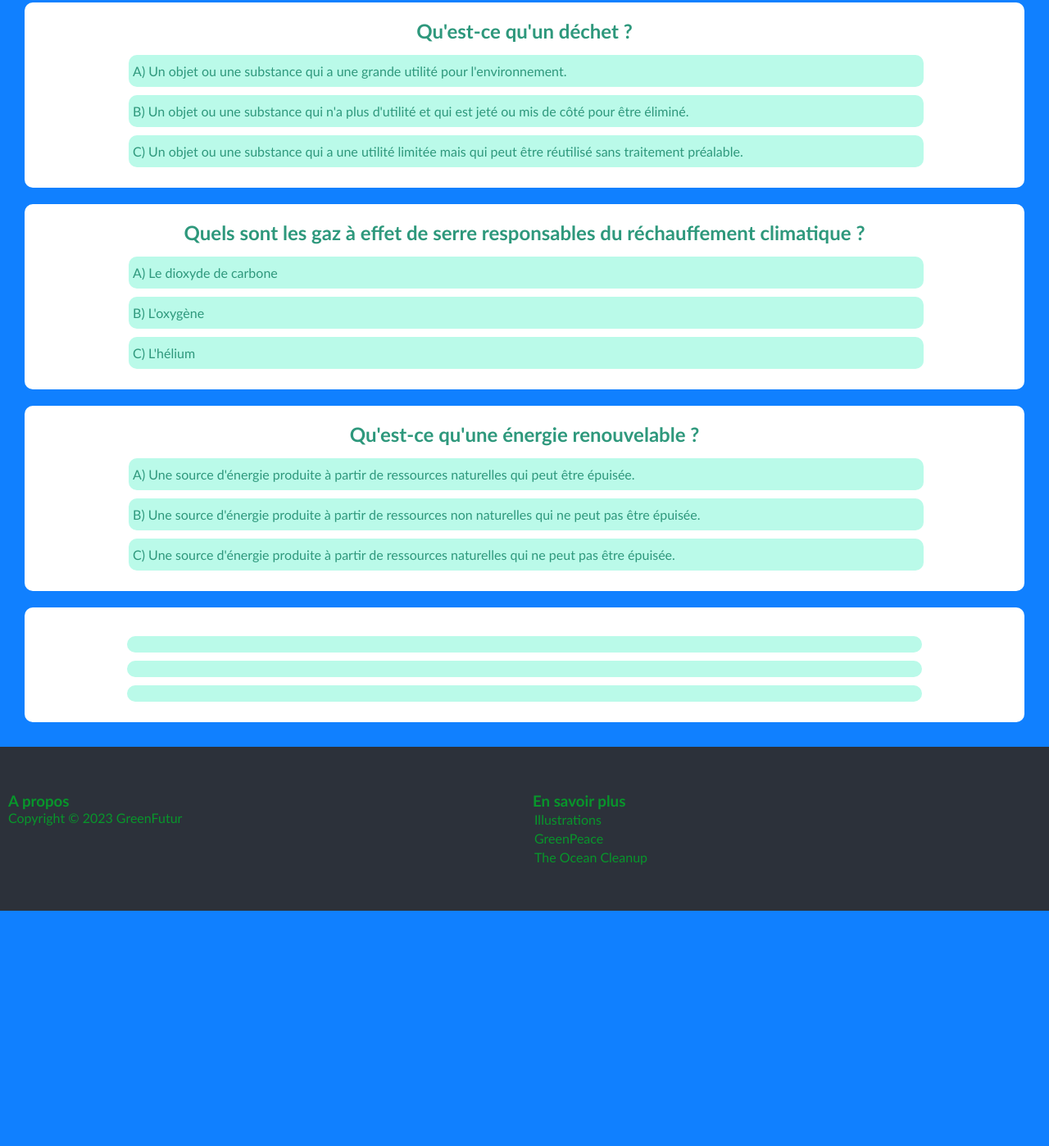
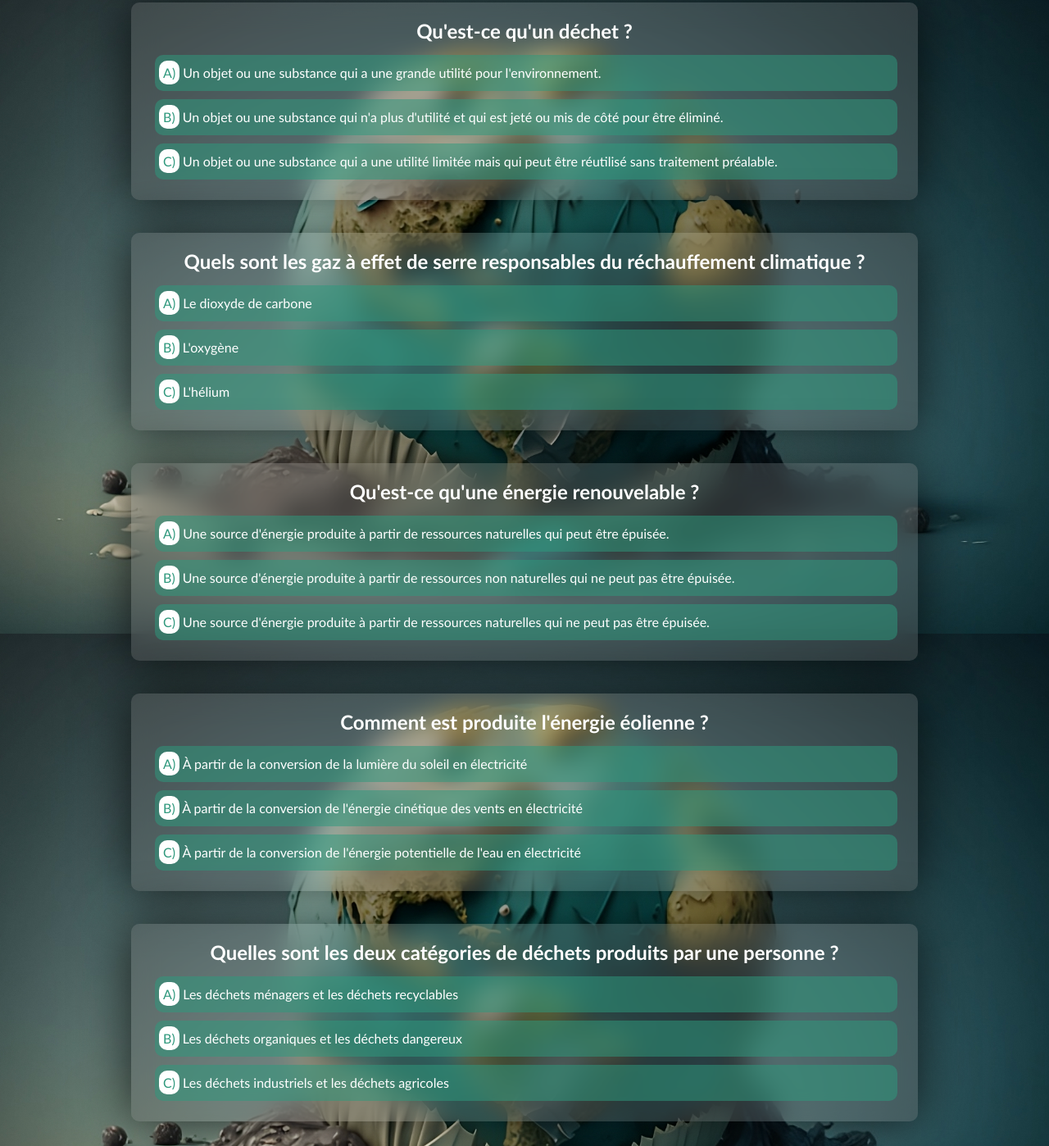
Before and after one commit to lpeyr/NSI-Web, a plain HTML site: page docs/qcm.html in a window 1280 px wide. Shown: the part 827-2225 px from the top of the page at 82% size. Before the commit the page ends 1938 px from the top, so only its background shows below. Drawn offline with Linux system fonts and the light colour scheme.

Commit message:
Added more questions + redesign

```diff
--- a/docs/css/qcm.css
+++ b/docs/css/qcm.css
@@ -1,24 +1,39 @@
 .qcm {
     padding: 10px;
     min-height: 100vh;
+    background: url("../images/globe.jpeg");
+    background-position: center;
+    background-size: cover;
+    background-attachment: fixed;
+}
+
+form {
+    display: flex;
+    flex-direction: column;
+    align-items: center;
 }
 
 .qcm-option {
     padding: 20px;
     margin: 20px;
     border-radius: 10px;
-    background-color: #fff;
-    color: #2E987C;
+    background-color: #5e5e5e67;
+    backdrop-filter: blur(16px);
+    color: #ffffff;
     display: flex;
     flex-direction: column;
     align-items: center;
+    box-shadow: -1px 1px 65px 2px rgba(0, 0, 0, 0.75);
+    z-index: 0;
 }
 
-.qcm-item {}
+.qcm-item {
+    line-height: 150%;
+}
 
 /* Sélectionne les éléments qcm-item qui ont un input radio coché comme enfant */
 input[type="radio"]:checked~label {
-    background-color: #2E987C;
+    background-color: #48f5bb;
     color: #fff;
 }
 
@@ -30,10 +45,15 @@ input[type="radio"] {
 
 input[type="radio"]~label {
     padding: 10px 5px;
-    background-color: #bafae9;
+    background-color: #2e987c88;
     border-radius: 10px;
     margin: 5px;
     cursor: pointer;
     display: inline-block;
-    width: 75vw;
+    width: 70vw;
+    transition: all 0.5s;
 }
+
+input[type="radio"]~label:hover {
+    background-color: #42d1abcc;
+}
--- a/docs/css/style.css
+++ b/docs/css/style.css
@@ -50,6 +50,7 @@ header {
     display: flex;
     /* centre les éléments de l'en-tête horizontalement */
     justify-content: center;
+    z-index: 1000;
 }
 
 .menu li {
--- a/docs/qcm.html
+++ b/docs/qcm.html
@@ -47,12 +47,14 @@
                     <h2>Qu'est-ce qu'un déchet ?</h2>
                     <div class="qcm-item">
                         <input name="1" id="1A" type="radio">
-                        <label for="1A">A) Un objet ou une substance qui a une grande utilité pour l'environnement.
+                        <label for="1A"><span class="highlight">A)</span> Un objet ou une substance qui a une grande
+                            utilité pour l'environnement.
                         </label>
                     </div>
                     <div class="qcm-item">
                         <input name="1" id="1B" type="radio">
-                        <label for="1B">B) Un objet ou une substance qui n'a plus d'utilité et qui est jeté ou mis de
+                        <label for="1B"><span class="highlight">B)</span> Un objet ou une substance qui n'a plus
+                            d'utilité et qui est jeté ou mis de
                             côté
                             pour
                             être
@@ -60,7 +62,8 @@
                     </div>
                     <div class="qcm-item">
                         <input name="1" id="1C" type="radio">
-                        <label for="1C">C) Un objet ou une substance qui a une utilité limitée mais qui peut être
+                        <label for="1C"><span class="highlight">C)</span> Un objet ou une substance qui a une utilité
+                            limitée mais qui peut être
                             réutilisé
                             sans
                             traitement préalable.</label>
@@ -71,49 +74,82 @@
                     <h2>Quels sont les gaz à effet de serre responsables du réchauffement climatique ?</h2>
                     <div class="qcm-item">
                         <input name="2" id="2A" type="radio">
-                        <label for="2A">A) Le dioxyde de carbone</label>
+                        <label for="2A"><span class="highlight">A)</span> Le dioxyde de carbone</label>
                     </div>
                     <div class="qcm-item">
                         <input name="2" id="2B" type="radio">
-                        <label for="2B">B) L'oxygène</label>
+                        <label for="2B"><span class="highlight">B)</span> L'oxygène</label>
                     </div>
                     <div class="qcm-item">
                         <input name="2" id="2C" type="radio">
-                        <label for="2C">C) L'hélium</label>
+                        <label for="2C"><span class="highlight">C)</span> L'hélium</label>
                     </div>
                 </div>
                 <div class="qcm-option">
                     <h2>Qu'est-ce qu'une énergie renouvelable ?</h2>
                     <div class="qcm-item">
                         <input name="3" id="3A" type="radio">
-                        <label for="3A">A) Une source d'énergie produite à partir de ressources naturelles qui peut être
+                        <label for="3A"><span class="highlight">A)</span> Une source d'énergie produite à partir de
+                            ressources naturelles qui peut être
                             épuisée.</label>
                     </div>
                     <div class="qcm-item">
                         <input name="3" id="3B" type="radio">
-                        <label for="3B">B) Une source d'énergie produite à partir de ressources non naturelles qui ne
+                        <label for="3B"><span class="highlight">B)</span> Une source d'énergie produite à partir de
+                            ressources non naturelles qui ne
                             peut
                             pas
                             être épuisée.</label>
                     </div>
                     <div class="qcm-item">
                         <input name="3" id="3C" type="radio">
-                        <label for="3C">C) Une source d'énergie produite à partir de ressources naturelles qui ne peut
+                        <label for="3C"><span class="highlight">C)</span> Une source d'énergie produite à partir de
+                            ressources naturelles qui ne peut
                             pas
                             être
                             épuisée.</label>
                     </div>
                 </div>
                 <div class="qcm-option">
-                    <h2></h2>
-                    <input name="4" id="4A" type="radio">
-                    <label for="4A"></label>
-                    <input name="4" id="4B" type="radio">
-                    <label for="4B"></label>
-                    <input name="4" id="4C" type="radio">
-                    <label for="4C"></label>
+                    <h2>Comment est produite l'énergie éolienne ?</h2>
+                    <div class="qcm-item">
+                        <input name="4" id="4A" type="radio">
+                        <label for="4A"><span class="highlight">A)</span> À partir de la conversion de la lumière du
+                            soleil en électricité</label>
+                    </div>
+                    <div class="qcm-item">
+                        <input name="4" id="4B" type="radio">
+                        <label for="4B"><span class="highlight">B)</span> À partir de la conversion de l'énergie
+                            cinétique des vents en
+                            électricité</label>
+                    </div>
+                    <div class="qcm-item">
+                        <input name="4" id="4C" type="radio">
+                        <label for="4C"><span class="highlight">C)</span> À partir de la conversion de l'énergie
+                            potentielle de l'eau en
+                            électricité</label>
+                    </div>
                 </div>
-                <h2></h2>
+                <div class="qcm-option">
+                    <h2>Quelles sont les deux catégories de déchets produits par une personne ?</h2>
+                    <div class="qcm-item">
+                        <input name="5" id="5A" type="radio">
+                        <label for="5A"><span class="highlight">A)</span> Les déchets ménagers et les déchets
+                            recyclables
+                        </label>
+                    </div>
+                    <div class="qcm-item">
+                        <input name="5" id="5B" type="radio">
+                        <label for="5B"><span class="highlight">B)</span> Les déchets organiques et les déchets
+                            dangereux
+                        </label>
+                    </div>
+                    <div class="qcm-item">
+                        <input name="5" id="5C" type="radio">
+                        <label for="5C"><span class="highlight">C)</span> Les déchets industriels et les déchets
+                            agricoles</label>
+                    </div>
+                </div>
             </form>
         </section>
     </main>
```
Also changed, not shown: docs/energies.html (+1 -1 lines).
